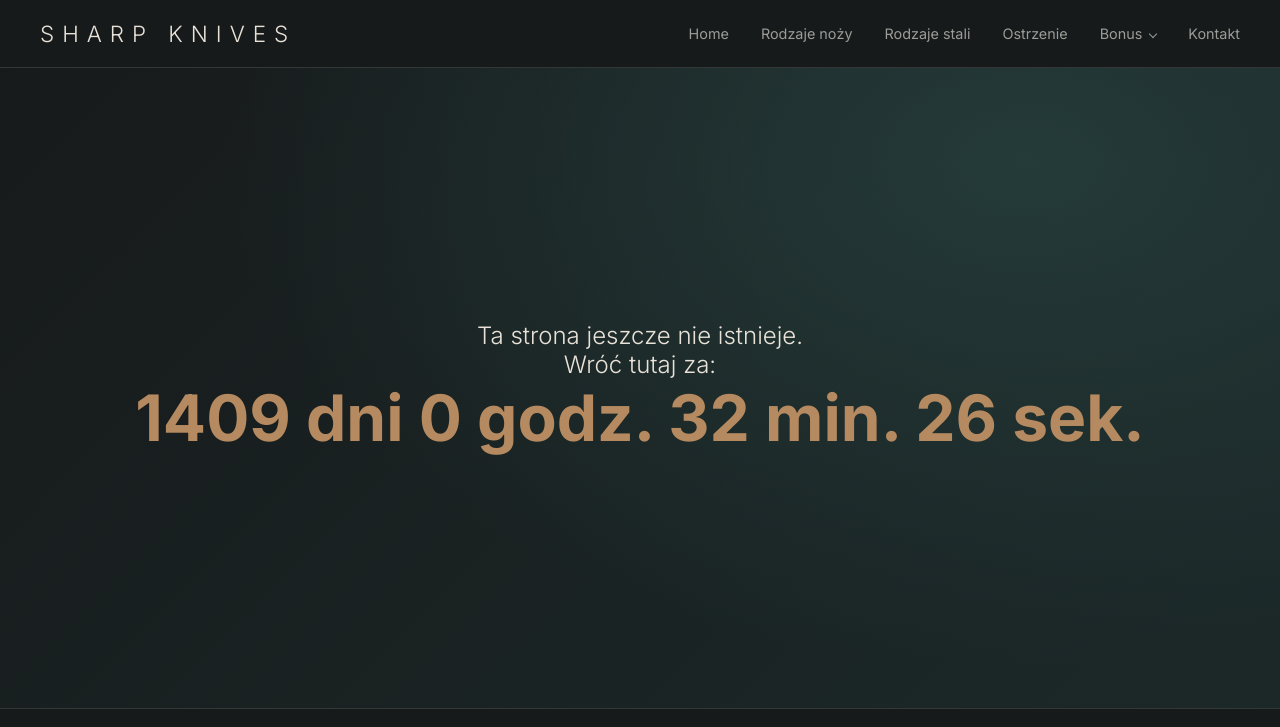
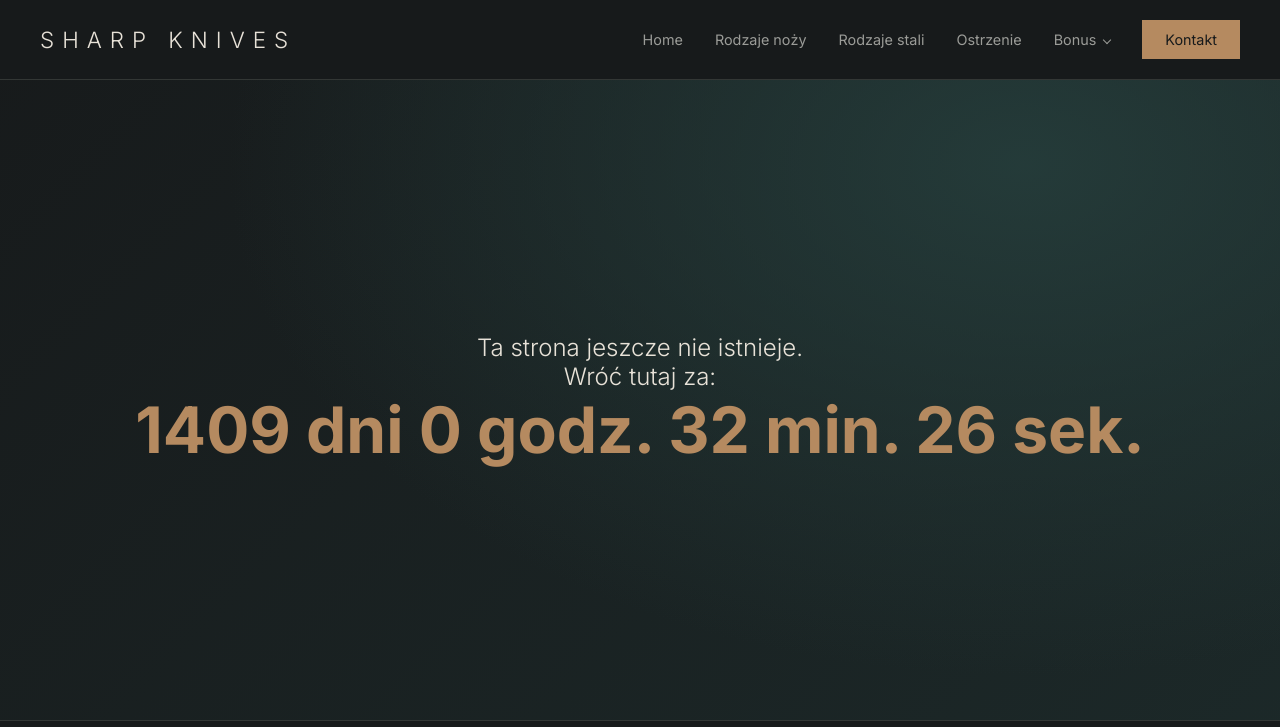
Before and after one commit to sztarasek/WDAI_2026_TARASEK, a plain HTML site: page mikro_projekt/boards.html in a window 1280 px wide. Shown: the top 727 px of the page. Drawn offline with Linux system fonts and the light colour scheme.

Commit message:
Footer fix and all buttons

```diff
--- a/mikro_projekt/boards.html
+++ b/mikro_projekt/boards.html
@@ -45,22 +45,26 @@
 
             <ul class="dropdown-menu">
               <li><a href="boards.html">Tierlista desek do krojenia</a></li>
+              <li><a href="boards.html">Buyer's guide</a></li>
             </ul>
           </li>
 
           <li>
-            <a href="contact.html">Kontakt</a>
+            <a href="contact.html" class="contact-button">Kontakt</a>
           </li>
         </ul>
       </nav>
     </header>
 
-    <section class="timer-section">
+    <main>
+      <section class="timer-section">
         <h2 class="timer-heading">
-            Ta strona jeszcze nie istnieje. <br> Wróć tutaj za:
+          Ta strona jeszcze nie istnieje. <br />
+          Wróć tutaj za:
         </h2>
         <div class="timer" id="timer"></div>
-    </section>
+      </section>
+    </main>
 
     <footer>
       <div class="footer-content">
--- a/mikro_projekt/css/style.css
+++ b/mikro_projekt/css/style.css
@@ -14,7 +14,14 @@
   box-sizing: border-box;
 }
 
+html {
+  min-height: 100%;
+}
+
 body {
+  min-height: 100vh;
+  display: flex;
+  flex-direction: column;
   background:
     radial-gradient(
       ellipse at 80% 20%,
@@ -22,6 +29,10 @@ body {
       transparent 55%
     ),
     linear-gradient(135deg, #171a1b 0%, #1c2929 100%);
+}
+
+main {
+  flex: 1;
 }
 
 header {
@@ -331,7 +342,7 @@ header {
   flex-direction: column;
   align-items: center;
   justify-content: center;
-  min-height: 80vh;
+  height: 80vh;
 }
 
 .timer-heading {
```
Also changed, not shown: mikro_projekt/contact.html (+7 -4 lines), mikro_projekt/home.html (+6 -4 lines), mikro_projekt/knives.html (+4 -1 lines), mikro_projekt/sharpening.html (+8 -4 lines), mikro_projekt/steels.html (+8 -4 lines).
